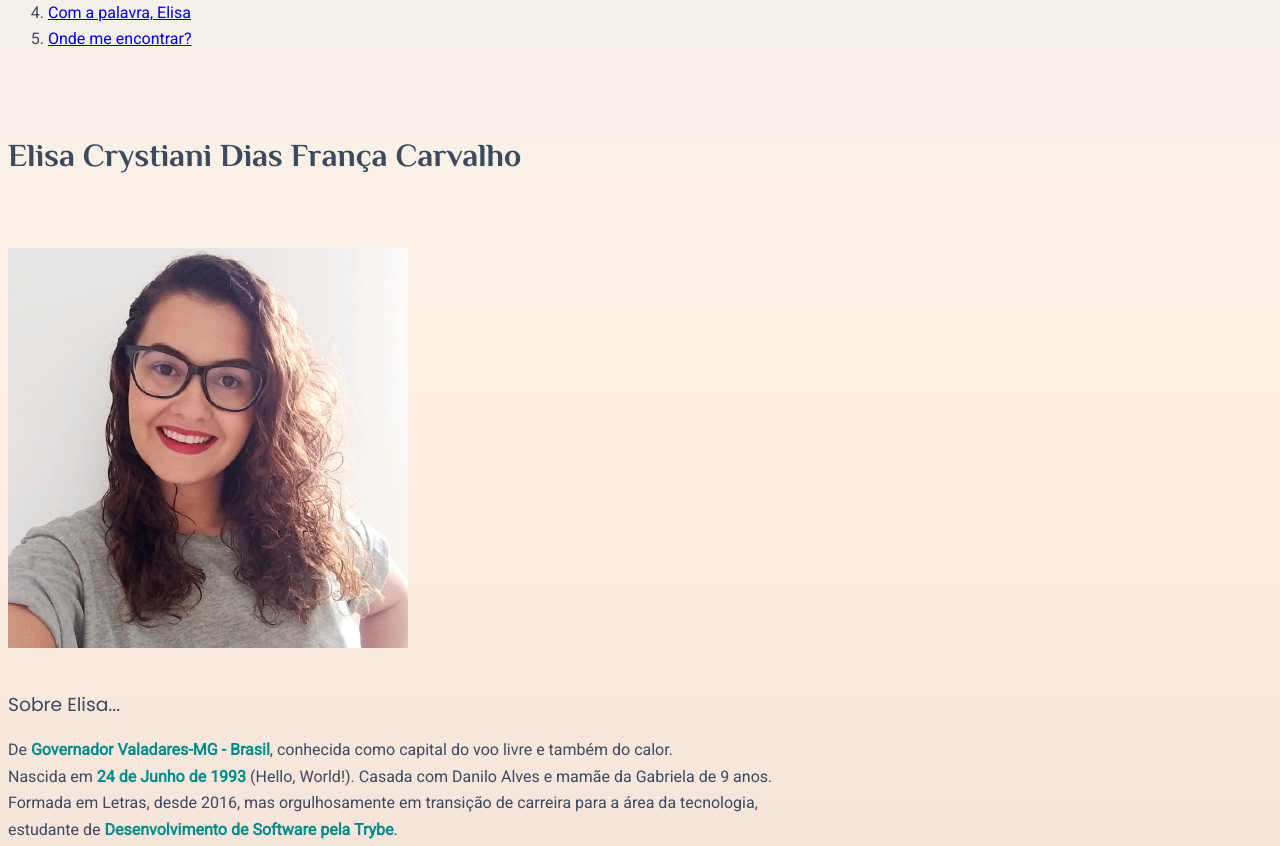
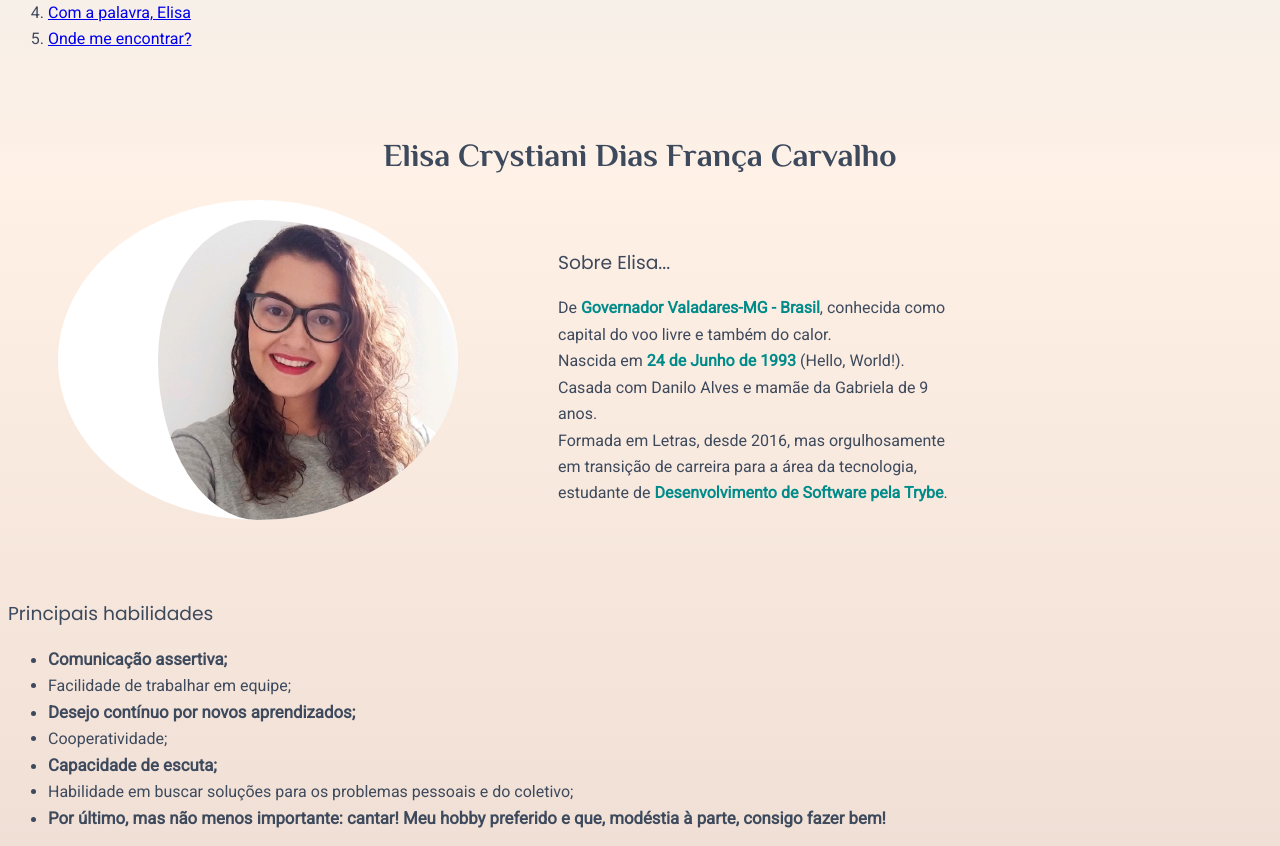
Before and after one commit to elisafrancac/elisafrancac.github.io, a plain HTML site: page index.html in a window 1280 px wide. Shown: the part 531-1377 px from the top of the page. Drawn offline with Linux system fonts and the light colour scheme.

Commit message:
Estiliza descriçao

```diff
--- a/style.css
+++ b/style.css
@@ -41,3 +41,23 @@ div:first-of-type{
     margin: -30px;
     background-color: white;
     }
+h2.Nome{
+    text-align:center;
+    }
+.Imagem_div1{
+    position: absolute;
+    border-radius: 100%;
+    margin-top: -10px;
+    margin-left: 50px;
+    padding-top: 20px;
+    padding-left: 100px;
+    max-width: 300px;
+    background-color: white;
+    }
+.titulo_descrição{
+    padding-left: 550px;
+    }
+.descrição{
+    padding-left: 550px;
+    max-width: 400px;
+    }
```
Also changed, not shown: index.html (+0 -3 lines).
